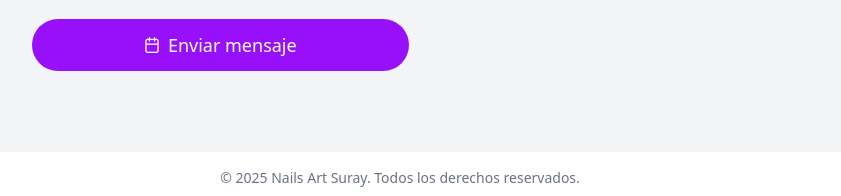
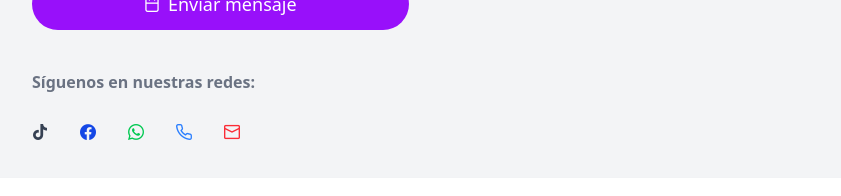
Before and after one commit to CrixL94/LandinPageNails, a React (Vite) app: page / in a window 1280 px wide. Shown: the part 3520-3716 px from the top of the page, without its empty margins (240-1081 px from the left). Built offline with nearby package versions, Linux system fonts and the light colour scheme; no server answers; the database is empty.

Commit message:
Social Icons

```diff
--- /dev/null
+++ b/src/Components/SocialIcons.jsx
@@ -0,0 +1,40 @@
+import { Tooltip } from "primereact/tooltip";
+
+const SocialIcons = () => {
+  return (
+    <div className="flex gap-8 mt-6 justify-center sm:justify-start">
+      <a
+        href="https://www.tiktok.com/@suray.nuez.hl?_t=ZM-8xvIglnC1Vm&_r=1"
+        className="text-gray-700 hover:text-gray-800 text-lg transition-transform transform hover:scale-110"
+      >
+        <i className="pi pi-tiktok text-6xl"></i>
+      </a>
+      <a
+        href="https://www.facebook.com/share/16UwLv9Rft/"
+        className="text-blue-700 hover:text-blue-900 text-lg transition-transform transform hover:scale-110"
+      >
+        <i className="pi pi-facebook text-6xl"></i>
+      </a>
+      <a
+        href="https://wa.me/50493367328"
+        className="text-green-500 hover:text-green-700 text-lg transition-transform transform hover:scale-110"
+      >
+        <i className="pi pi-whatsapp text-6xl"></i>
+      </a>
+      <a
+        href="tel:+50493367328"
+        className="text-blue-500 hover:text-blue-700 text-lg transition-transform transform hover:scale-110"
+      >
+        <i className="pi pi-phone text-6xl"></i>
+      </a>
+      <a
+        href="mailto:missurynunez39@gmail.com"
+        className="text-red-500 hover:text-red-700 text-lg transition-transform transform hover:scale-110"
+      >
+        <i className="pi pi-envelope text-6xl"></i>
+      </a>
+    </div>
+  );
+};
+
+export default SocialIcons;
--- a/src/Pages/Contacto.jsx
+++ b/src/Pages/Contacto.jsx
@@ -7,6 +7,7 @@ import { InputTextarea } from "primereact/inputtextarea";
 import { InputMask } from "primereact/InputMask";
 import { supabase } from "../supabaseClient";
 import Swal from "sweetalert2";
+import SocialIcons from "../Components/SocialIcons";
 
 const Contacto = () => {
   const nombreRef = useRef(null);
@@ -62,7 +63,7 @@ const Contacto = () => {
         title: "Mensaje enviado",
         text: "Gracias por contactarnos. Te responderemos lo antes posible.",
         showConfirmButton: false,
-        timer: 2000,
+        timer: 3000,
       });
       setFormData({ nombre: "", celular: "", email: "", mensaje: "" });
     }
@@ -75,19 +76,17 @@ const Contacto = () => {
   }, []);
 
   return (
-    <motion.div
-      variants={slideInRight}
-      initial="hidden"
-      animate="visible"
-      className="flex flex-col md:flex-row items-center justify-center min-h-screen sm:px-[15rem] sm:mb-0 mb-4"
-    >
+    <motion.div variants={slideInRight} initial="hidden" animate="visible">
+      <section className="sm:px-[15rem] sm:mb-0 mb-4 text-gray-800">
+        <div className="flex flex-col md:flex-row items-center justify-center min-h-screen">
           <div className="flex-1 text-center md:text-left sm:p-8 p-4">
             <h1 className="text-2xl sm:text-6xl font-bold text-purple-600 sm:mb-4 sm:mt-0 mt-[7rem]">
               Contáctanos
             </h1>
 
             <p className="sm:text-2xl text-base md:text-lg text-gray-600 mb-6">
-          ¿Tienes dudas o deseas reservar una cita? Estamos aquí para ayudarte.
+              ¿Tienes dudas o deseas reservar una cita? Estamos aquí para
+              ayudarte.
               <br className="hidden sm:block" />
             </p>
 
@@ -159,6 +158,13 @@ const Contacto = () => {
                 Enviar mensaje
               </button>
             </form>
+
+            <div className="mt-8">
+              <p className="text-gray-500 font-semibold mb-2">
+                Síguenos en nuestras redes:
+              </p>
+              <SocialIcons/>
+            </div>
           </div>
 
           <div className="flex-1">
@@ -168,6 +174,8 @@ const Contacto = () => {
               className="w-full h-full object-cover sm:rounded-xl shadow-lg"
             />
           </div>
+        </div>
+      </section>
     </motion.div>
   );
 };
```
Lines whose indentation alone changed are shown as unchanged.
